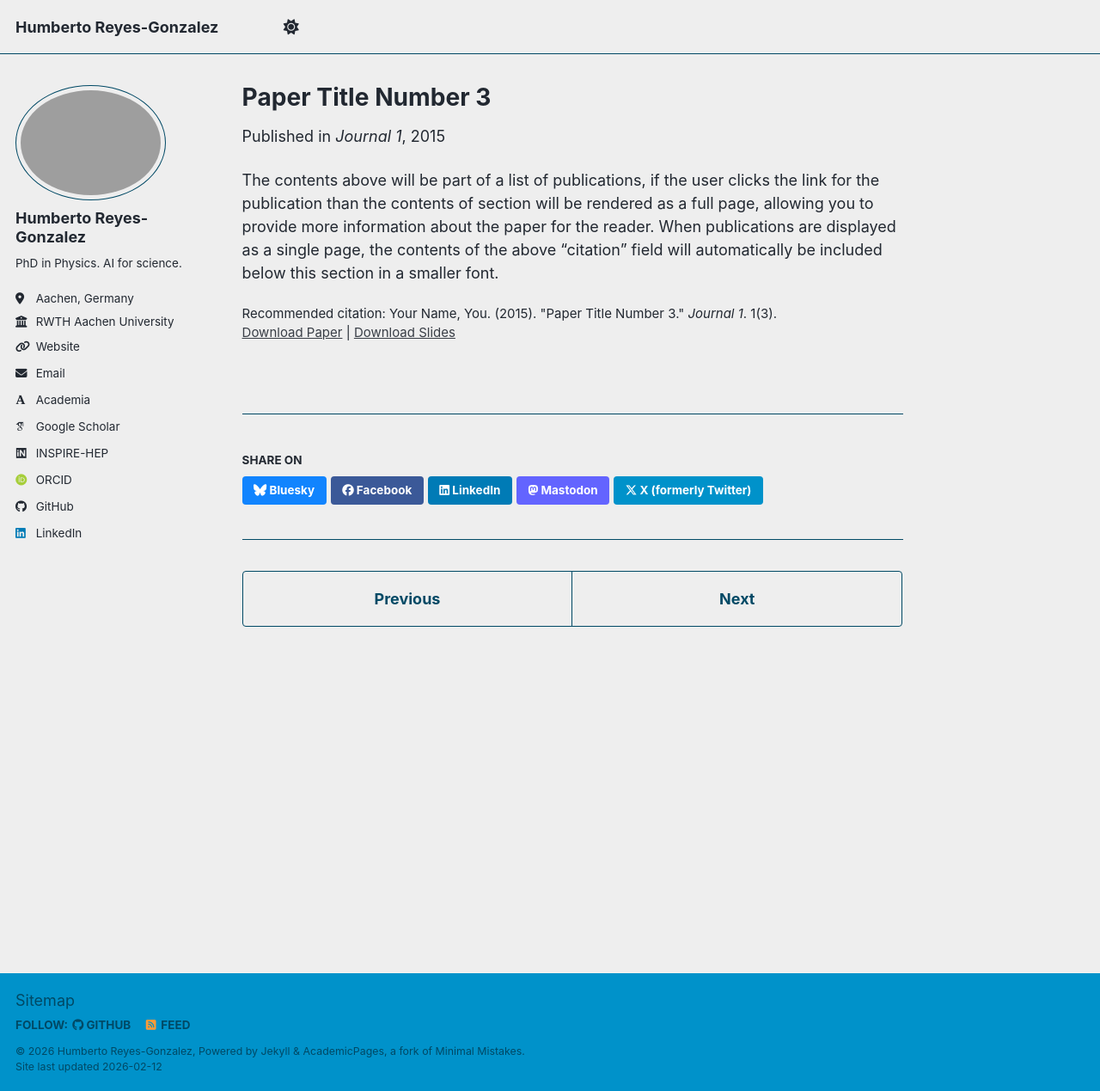
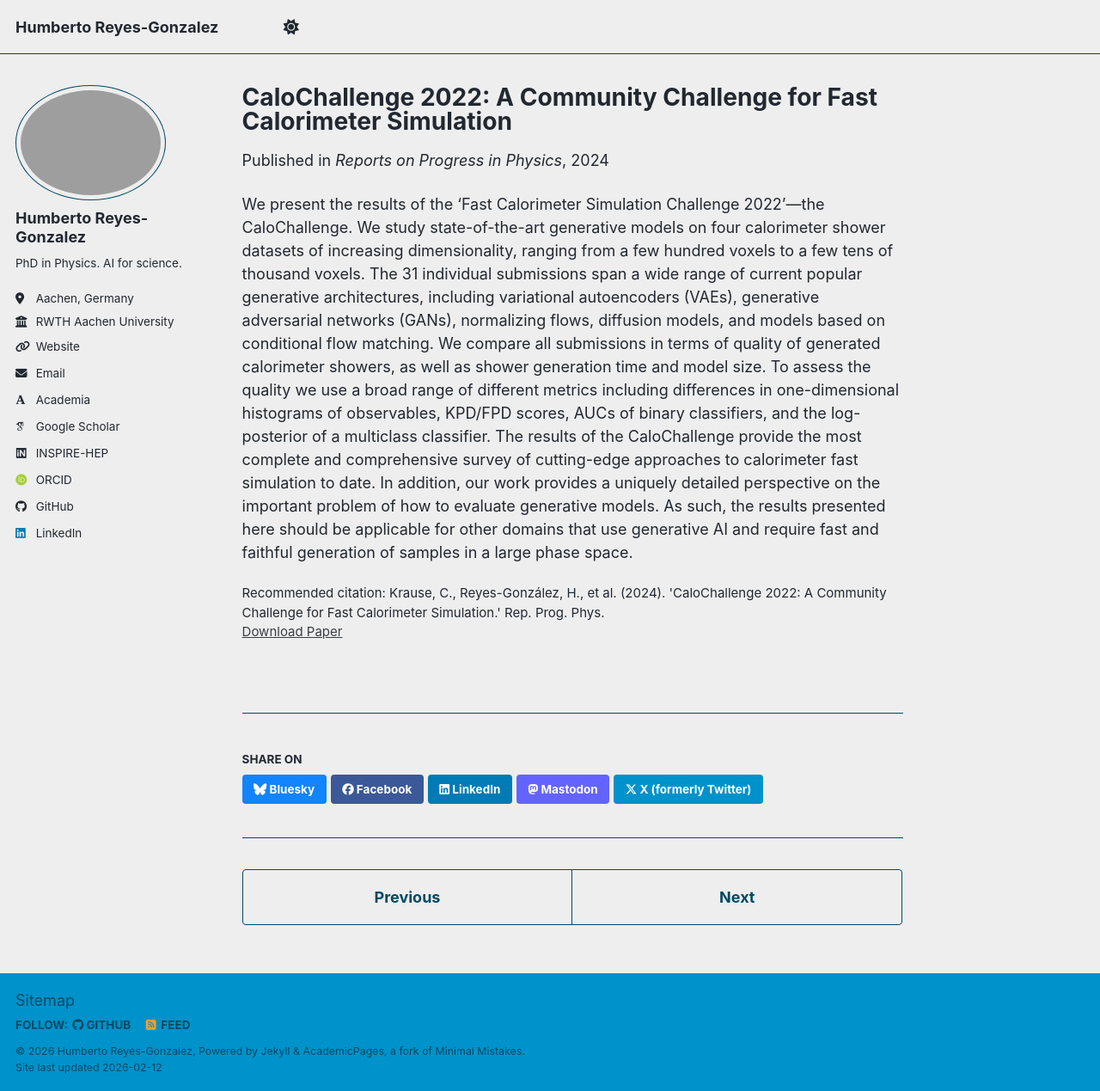
Before and after one commit to hreyes91/hreyes91.github.io, a Jekyll site: the page built from _publications/2015-10-01-paper-title-number-3.md, in a window 1280 px wide and 1269 px high. Shown: the whole window at 86% size. Built offline with Jekyll 4.4.1, drawn with Linux system fonts in a browser that asks for light colours; some web fonts are replaced; a script bundle is joined from its source files by our own code; library files that are not in the unit come from our copies.

Commit message:
Update 2015-10-01-paper-title-number-3.md

```diff
--- a/_publications/2015-10-01-paper-title-number-3.md
+++ b/_publications/2015-10-01-paper-title-number-3.md
@@ -1,14 +1,13 @@
 ---
-title: "Paper Title Number 3"
+title: "CaloChallenge 2022: A Community Challenge for Fast Calorimeter Simulation"
 collection: publications
 category: manuscripts
-permalink: /publication/2015-10-01-paper-title-number-3
-excerpt: 'This paper is about the number 3. The number 4 is left for future work.'
-date: 2015-10-01
-venue: 'Journal 1'
-slidesurl: 'https://academicpages.github.io/files/slides3.pdf'
-paperurl: 'https://academicpages.github.io/files/paper3.pdf'
-citation: 'Your Name, You. (2015). &quot;Paper Title Number 3.&quot; <i>Journal 1</i>. 1(3).'
+permalink: /publication/2024-calochallenge-2022
+date: 2024-01-01
+venue: "Reports on Progress in Physics"
+paperurl: "https://doi.org/10.48550/arXiv.2410.21611"
+citation: "Krause, C., Reyes-González, H., et al. (2024). 'CaloChallenge 2022: A Community Challenge for Fast Calorimeter Simulation.' Rep. Prog. Phys."
 ---
 
-The contents above will be part of a list of publications, if the user clicks the link for the publication than the contents of section will be rendered as a full page, allowing you to provide more information about the paper for the reader. When publications are displayed as a single page, the contents of the above "citation" field will automatically be included below this section in a smaller font.
+
+We present the results of the ‘Fast Calorimeter Simulation Challenge 2022’—the CaloChallenge. We study state-of-the-art generative models on four calorimeter shower datasets of increasing dimensionality, ranging from a few hundred voxels to a few tens of thousand voxels. The 31 individual submissions span a wide range of current popular generative architectures, including variational autoencoders (VAEs), generative adversarial networks (GANs), normalizing flows, diffusion models, and models based on conditional flow matching. We compare all submissions in terms of quality of generated calorimeter showers, as well as shower generation time and model size. To assess the quality we use a broad range of different metrics including differences in one-dimensional histograms of observables, KPD/FPD scores, AUCs of binary classifiers, and the log-posterior of a multiclass classifier. The results of the CaloChallenge provide the most complete and comprehensive survey of cutting-edge approaches to calorimeter fast simulation to date. In addition, our work provides a uniquely detailed perspective on the important problem of how to evaluate generative models. As such, the results presented here should be applicable for other domains that use generative AI and require fast and faithful generation of samples in a large phase space.
```
